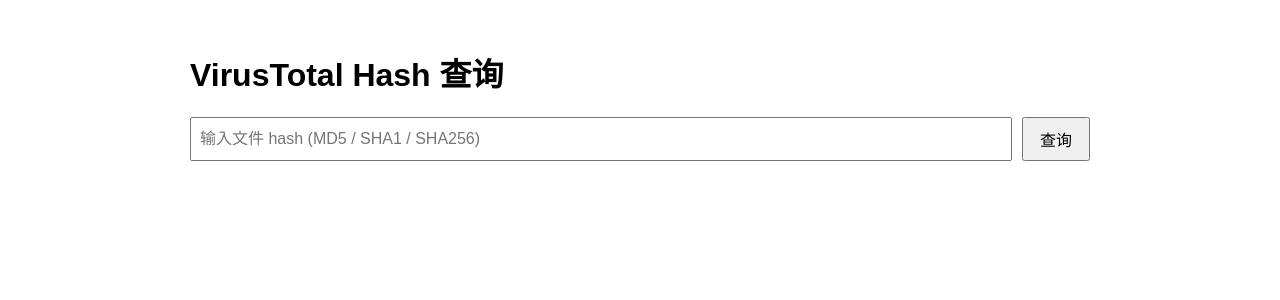
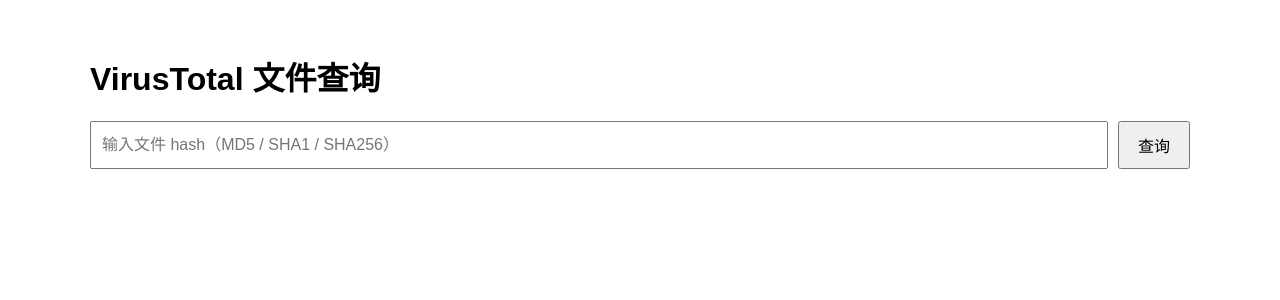
Before and after one commit to wx96wx/vt_vercel_query, a Next.js app: page / in a window 1280 px wide. Shown: the top 300 px of the page. Built offline with nearby package versions, Linux system fonts and the light colour scheme.

Commit message:
optimize the ui

```diff
--- a/pages/index.js
+++ b/pages/index.js
@@ -2,74 +2,143 @@
 
 export default function Home() {
   const [hash, setHash] = useState("");
-  const [result, setResult] = useState(null);
+  const [data, setData] = useState(null);
   const [error, setError] = useState(null);
+  const [loading, setLoading] = useState(false);
 
   const submit = async () => {
+    if (!hash) return;
+    setLoading(true);
     setError(null);
-    setResult(null);
+    setData(null);
 
+    try {
       const resp = await fetch("/api/vt", {
         method: "POST",
         headers: { "Content-Type": "application/json" },
         body: JSON.stringify({ hash })
       });
 
-    const data = await resp.json();
-    if (!resp.ok) {
-      setError(data.error || "查询失败");
-      return;
+      const json = await resp.json();
+      if (!resp.ok) throw new Error(json.error || "查询失败");
+
+      setData(json.vt);
+    } catch (e) {
+      setError(e.message);
+    } finally {
+      setLoading(false);
     }
-    setResult(data);
   };
 
+  if (data?.error) {
+    return <pre>{JSON.stringify(data, null, 2)}</pre>;
+  }
+
+  const attr = data?.data?.attributes;
+
+  // 检测率
+  const stats = attr?.last_analysis_stats;
+  const detectionRate =
+    stats ? `${stats.malicious}/${stats.malicious + stats.undetected}` : "N/A";
+
+  // 命中的恶意引擎
+  const engines =
+    attr?.last_analysis_results
+      ? Object.entries(attr.last_analysis_results)
+          .filter(([_, v]) => v.category === "malicious")
+          .map(([k]) => k)
+      : [];
+
+  // 文件名
+  const names = attr?.names || [];
+
+  // 签名信息
+  const sig = attr?.signature_info;
+  const x509 = sig?.x509?.[0];
+
   return (
-    <div style={{ padding: 20, maxWidth: 900, margin: "0 auto", fontFamily: "sans-serif" }}>
-      <h1>VirusTotal Hash 查询</h1>
+    <div style={{ padding: 24, fontFamily: "sans-serif", maxWidth: 1100, margin: "0 auto" }}>
+      <h1>VirusTotal 文件查询</h1>
 
       <div style={{ display: "flex", gap: 10, flexWrap: "wrap" }}>
         <input
           value={hash}
           onChange={e => setHash(e.target.value)}
-          placeholder="输入文件 hash (MD5 / SHA1 / SHA256)"
-          style={{ flex: "1 1 400px", padding: 8, fontSize: 16 }}
+          placeholder="输入文件 hash（MD5 / SHA1 / SHA256）"
+          style={{
+            flex: "1 1 400px",
+            padding: 10,
+            fontSize: 16
+          }}
         />
-        <button onClick={submit} style={{ padding: "8px 16px", fontSize: 16 }}>
-          查询
+        <button
+          onClick={submit}
+          disabled={loading}
+          style={{ padding: "10px 18px", fontSize: 16 }}
+        >
+          {loading ? "查询中…" : "查询"}
         </button>
       </div>
 
-      {error && <p style={{ color: "red", marginTop: 20 }}>{error}</p>}
+      {error && (
+        <div style={{ marginTop: 20, color: "red" }}>
+          错误：{error}
+        </div>
+      )}
 
-      {result && (
+      {attr && (
         <div style={{ marginTop: 30 }}>
-          <h3>查询结果</h3>
-
+          <h2>检测概览</h2>
           <ul>
-            <li><b>文件名：</b>{result.filename || "未知"}</li>
-            <li><b>检测率：</b>{result.malicious}/{result.total}</li>
-            <li><b>签名 / 类型：</b>{result.signature || "无"}</li>
+            <li><b>检测率：</b>{detectionRate}</li>
+            <li>
+              <b>恶意引擎：</b>
+              {engines.length ? engines.join(", ") : "无"}
+            </li>
           </ul>
 
-          {result.engines.length > 0 && (
+          <h2>文件名（历史出现过）</h2>
+          <ul style={{ maxHeight: 200, overflowY: "auto" }}>
+            {names.map((n, i) => (
+              <li key={i}>{n}</li>
+            ))}
+          </ul>
+
+          {sig && (
             <>
-              <h4>恶意引擎</h4>
+              <h2>数字签名信息</h2>
               <ul>
-                {result.engines.map(e => (
-                  <li key={e}>{e}</li>
-                ))}
+                <li><b>产品：</b>{sig.product}</li>
+                <li><b>验证状态：</b>{sig.verified}</li>
+                <li><b>文件版本：</b>{sig["file version"]}</li>
+                <li><b>原始文件名：</b>{sig["original name"]}</li>
+              </ul>
+
+              {x509 && (
+                <>
+                  <h3>X509 证书</h3>
+                  <ul>
+                    <li><b>签名用途：</b>{x509["valid usage"]}</li>
+                    <li><b>证书主体：</b>{x509.name}</li>
+                    <li><b>颁发者：</b>{x509["cert issuer"]}</li>
+                    <li><b>算法：</b>{x509.algorithm}</li>
+                    <li><b>有效期：</b>{x509["valid from"]} → {x509["valid to"]}</li>
+                    <li><b>SHA256 指纹：</b>{x509.thumbprint_sha256}</li>
                   </ul>
                 </>
               )}
+            </>
+          )}
 
+          <div style={{ marginTop: 20 }}>
             <a
-            href={`/api/download/${result.hash}`}
+              href={`/api/download/${data.data.id}`}
               target="_blank"
               rel="noopener noreferrer"
-            style={{ display: "inline-block", marginTop: 10 }}
             >
-            下载文件（若 API 权限允许）
+              下载文件（如果 API 权限允许）
             </a>
+          </div>
         </div>
       )}
     </div>
```
Lines whose indentation alone changed are shown as unchanged.
